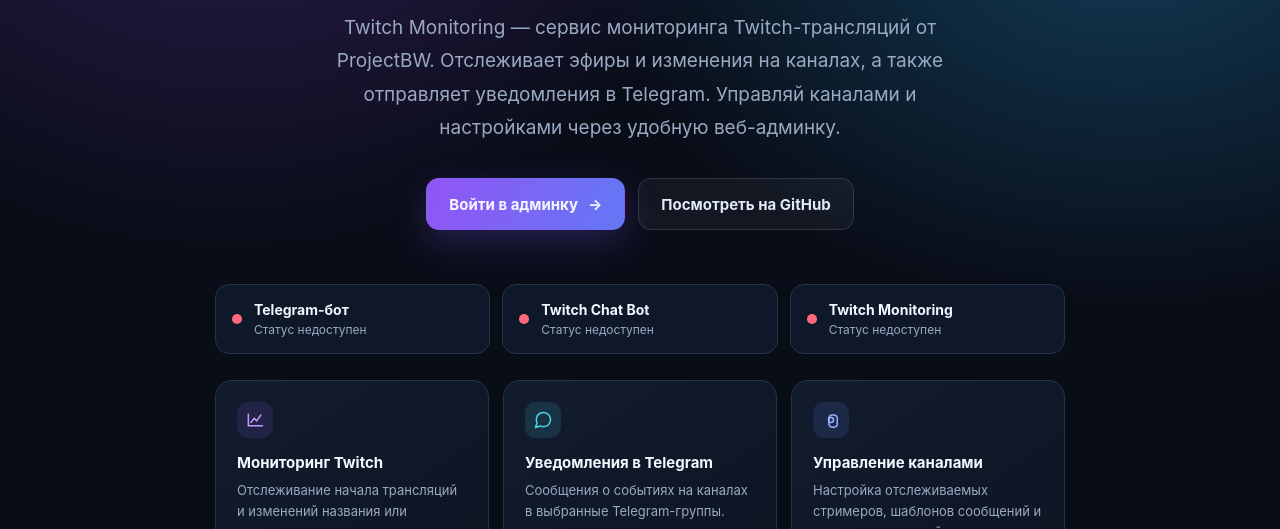
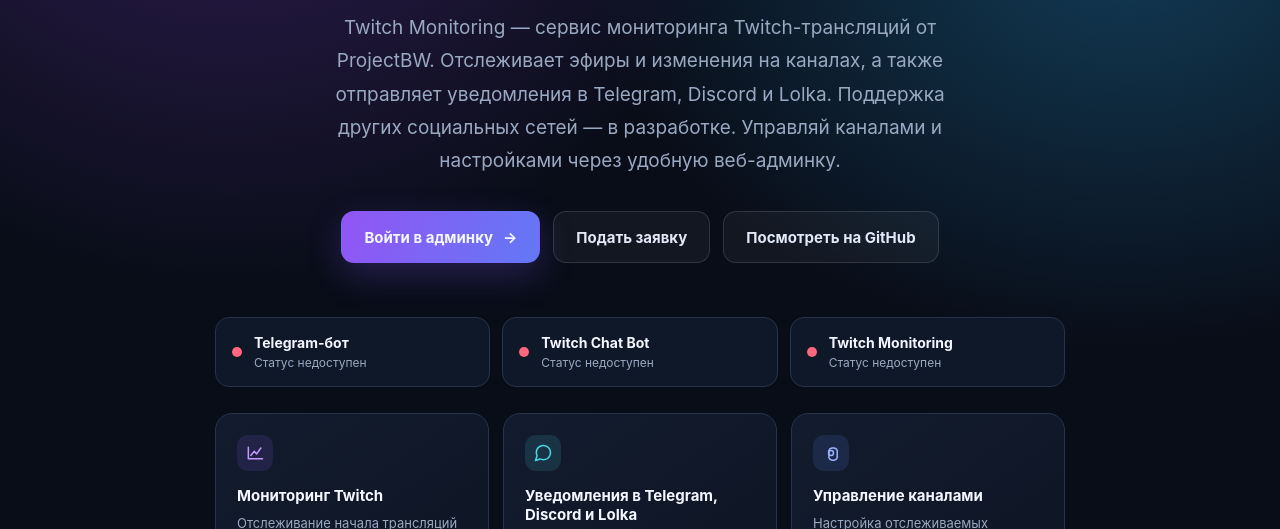
Before and after one commit to bwproject/Twitch-Monitoring, a plain HTML site: page index.html in a window 1280 px wide. Shown: the part 381-910 px from the top of the page. Drawn offline with Linux system fonts and the light colour scheme; no server answers.

Commit message:
Add cross-platform notification and application support

```diff
--- a/index.html
+++ b/index.html
@@ -4,7 +4,7 @@
   <meta charset="utf-8">
   <meta name="viewport" content="width=device-width,initial-scale=1">
   <meta name="theme-color" content="#090d18">
-  <meta name="description" content="ProjectBW Twitch Monitoring — мониторинг Twitch-стримов и уведомления в Telegram.">
+  <meta name="description" content="ProjectBW Twitch Monitoring — мониторинг Twitch-стримов и уведомления в Telegram, Discord и Lolka.">
   <title>Twitch Monitoring — ProjectBW</title>
   <style>
     :root{color-scheme:dark;--bg:#090d18;--panel:#111a2b;--text:#f4f7ff;--muted:#9aa9c2;--line:#26334b;--accent:#9b5cff;--cyan:#48d9e8}
@@ -38,9 +38,10 @@
     <div class="wrap hero">
       <div class="eyebrow"><span class="dot"></span> PROJECTBW · TWITCH TOOLS</div>
       <h1>Следи за стримами.<br><span class="gradient">Не пропускай главное.</span></h1>
-      <p class="lead">Twitch Monitoring — сервис мониторинга Twitch-трансляций от ProjectBW. Отслеживает эфиры и изменения на каналах, а также отправляет уведомления в Telegram. Управляй каналами и настройками через удобную веб-админку.</p>
+      <p class="lead">Twitch Monitoring — сервис мониторинга Twitch-трансляций от ProjectBW. Отслеживает эфиры и изменения на каналах, а также отправляет уведомления в Telegram, Discord и Lolka. Поддержка других социальных сетей — в разработке. Управляй каналами и настройками через удобную веб-админку.</p>
       <div class="actions">
         <a class="btn primary" href="/admin">Войти в админку <span aria-hidden="true">→</span></a>
+        <a class="btn secondary" href="/apply">Подать заявку</a>
         <a class="btn secondary" href="https://github.com/bwproject/Twitch-Monitoring" target="_blank" rel="noopener noreferrer">Посмотреть на GitHub</a>
       </div>
       <section class="service-status" aria-label="Статус сервисов">
@@ -50,7 +51,7 @@
       </section>
       <section class="features" aria-label="Возможности">
         <article class="feature"><div class="ico"><svg width="20" height="20" viewBox="0 0 24 24" fill="none" stroke="currentColor" stroke-width="1.8" stroke-linecap="round"><path d="M4 19V5m0 14h17M7 15l4-5 3 3 5-7"/></svg></div><h2>Мониторинг Twitch</h2><p>Отслеживание начала трансляций и изменений названия или категории канала.</p></article>
-        <article class="feature"><div class="ico"><svg width="20" height="20" viewBox="0 0 24 24" fill="none" stroke="currentColor" stroke-width="1.8" stroke-linecap="round" stroke-linejoin="round"><path d="M21 11.5a8.4 8.4 0 0 1-.9 3.8 8.5 8.5 0 0 1-7.6 4.7 8.4 8.4 0 0 1-3.8-.9L3 21l1.9-5.7a8.4 8.4 0 0 1-.9-3.8A8.5 8.5 0 0 1 8.7 3.9a8.4 8.4 0 0 1 3.8-.9h.5a8.5 8.5 0 0 1 8 8z"/></svg></div><h2>Уведомления в Telegram</h2><p>Сообщения о событиях на каналах в выбранные Telegram-группы.</p></article>
+        <article class="feature"><div class="ico"><svg width="20" height="20" viewBox="0 0 24 24" fill="none" stroke="currentColor" stroke-width="1.8" stroke-linecap="round" stroke-linejoin="round"><path d="M21 11.5a8.4 8.4 0 0 1-.9 3.8 8.5 8.5 0 0 1-7.6 4.7 8.4 8.4 0 0 1-3.8-.9L3 21l1.9-5.7a8.4 8.4 0 0 1-.9-3.8A8.5 8.5 0 0 1 8.7 3.9a8.4 8.4 0 0 1 3.8-.9h.5a8.5 8.5 0 0 1 8 8z"/></svg></div><h2>Уведомления в Telegram, Discord и Lolka</h2><p>Сообщения о начале и завершении эфира, смене названия и категории в выбранные каналы. Поддержка других соцсетей — в разработке.</p></article>
         <article class="feature"><div class="ico"><svg width="20" height="20" viewBox="0 0 24 24" fill="none" stroke="currentColor" stroke-width="1.8" stroke-linecap="round" stroke-linejoin="round"><circle cx="12" cy="12" r="3"/><path d="M19.4 15a1.7 1.7 0 0 0 .34 1.88l.06.06-1.7 2.94-.08-.02a1.7 1.7 0 0 0-1.76.65l-.05.07h-3.4l-.05-.07a1.7 1.7 0 0 0-1.76-.65l-.08.02-1.7-2.94.06-.06A1.7 1.7 0 0 0 9.6 15l-.08-.04v-3.4l.08-.04a1.7 1.7 0 0 0-.34-1.88l-.06-.06 1.7-2.94.08.02a1.7 1.7 0 0 0 1.76-.65l.05-.07h3.4l.05.07a1.7 1.7 0 0 0 1.76.65l.08-.02 1.7 2.94-.06.06A1.7 1.7 0 0 0 19.4 11l.08.04v3.4z"/></svg></div><h2>Управление каналами</h2><p>Настройка отслеживаемых стримеров, шаблонов сообщений и прав пользователей.</p></article>
       </section>
     </div>
```
